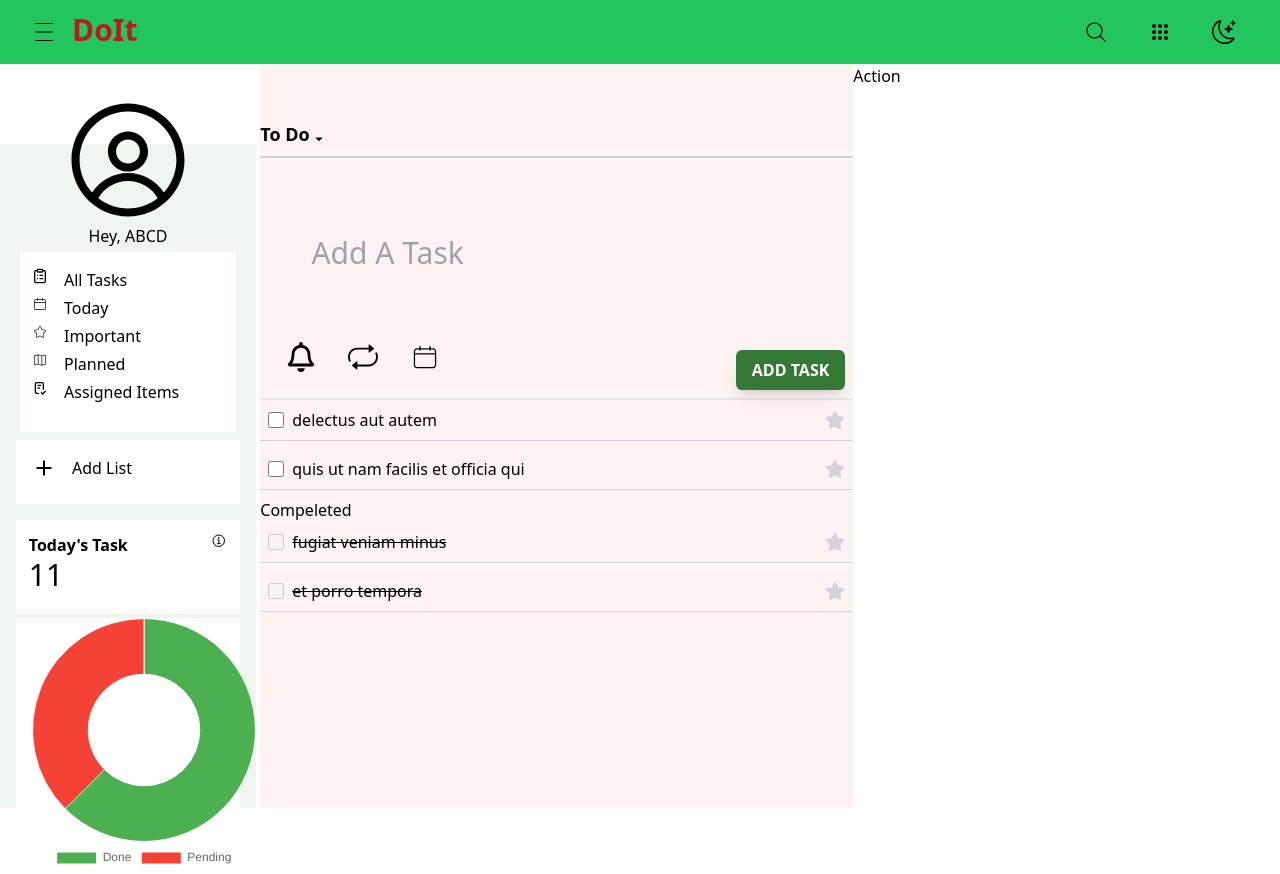
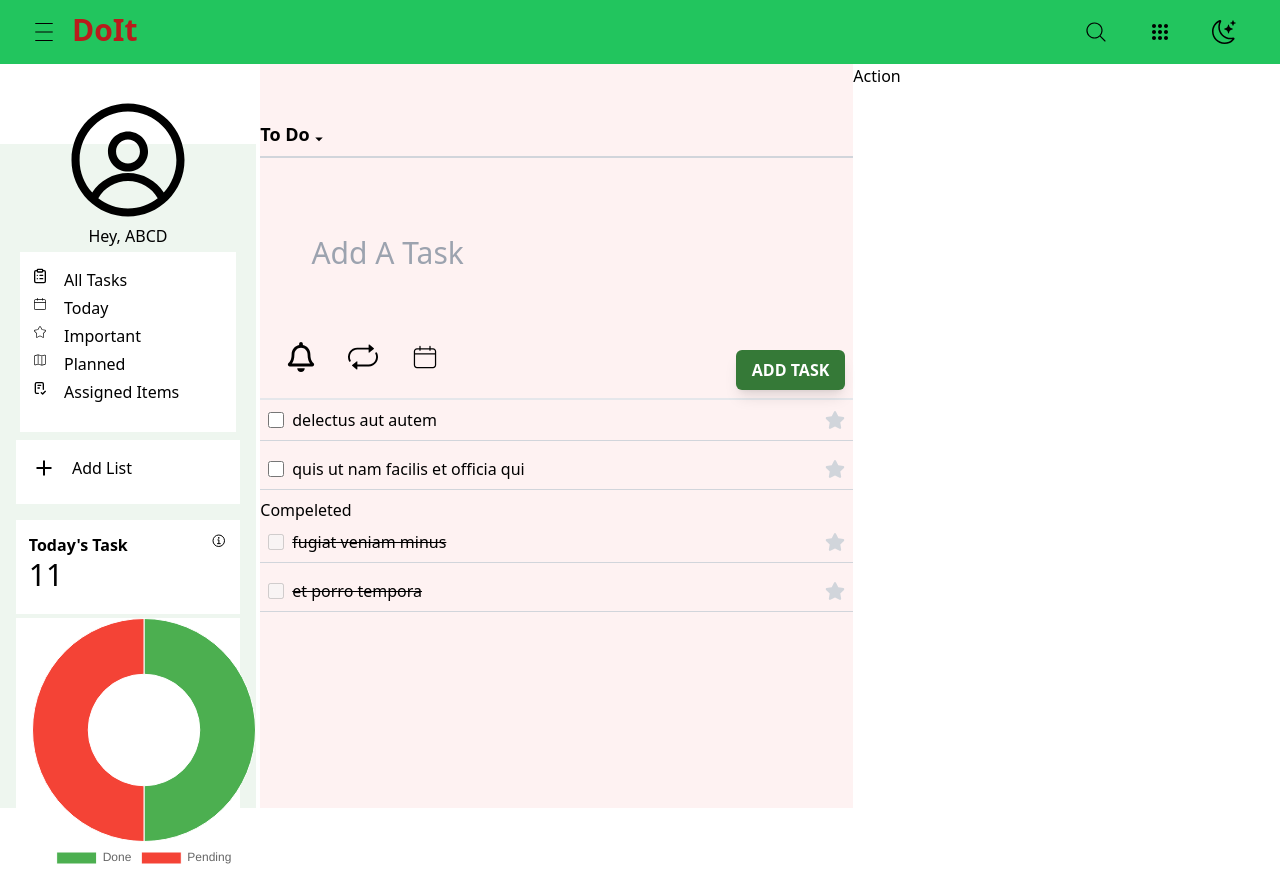
Before and after one commit to shadabBhai/quadbtech, a React (Vite) app: page / in a window 1280 px wide. Built offline with nearby package versions, Linux system fonts and the light colour scheme.

Commit message:
graph connected with store

```diff
--- a/src/components/CircularGraph.jsx
+++ b/src/components/CircularGraph.jsx
@@ -1,16 +1,18 @@
-import React from 'react';
 import { Doughnut } from 'react-chartjs-2';
 import { Chart as ChartJS, ArcElement, Tooltip, Legend } from 'chart.js';
+import { useSelector } from 'react-redux';
 
 ChartJS.register(ArcElement, Tooltip, Legend);
 
-export default function CircularGraph() {
+const CircularGraph = () => {
+    const pendingLength = (useSelector(state => state.todo.todos)).length;
+    const compeletedLength = (useSelector(state => state.compeleted)).length
     const data = {
         labels: ['Done', 'Pending'],
         datasets: [
             {
                 label: 'Task Status',
-                data: [50, 30],
+                data: [pendingLength, compeletedLength],
                 backgroundColor: ['#4CAF50', '#F44336'],
                 hoverBackgroundColor: ['#66BB6A', '#EF5350'],
                 borderWidth: 1,
@@ -37,3 +39,5 @@ export default function CircularGraph() {
         </div>
     );
 }
+
+export default CircularGraph
--- a/src/components/CompeletedTodo.jsx
+++ b/src/components/CompeletedTodo.jsx
@@ -3,7 +3,7 @@ import { FaStar } from 'react-icons/fa';
 
 const CompeletedTodo = () => {
     const CompeletedTask = useSelector(state => state.compeleted)
-    console.log(CompeletedTask)
+
     return (
         <>
 
```
